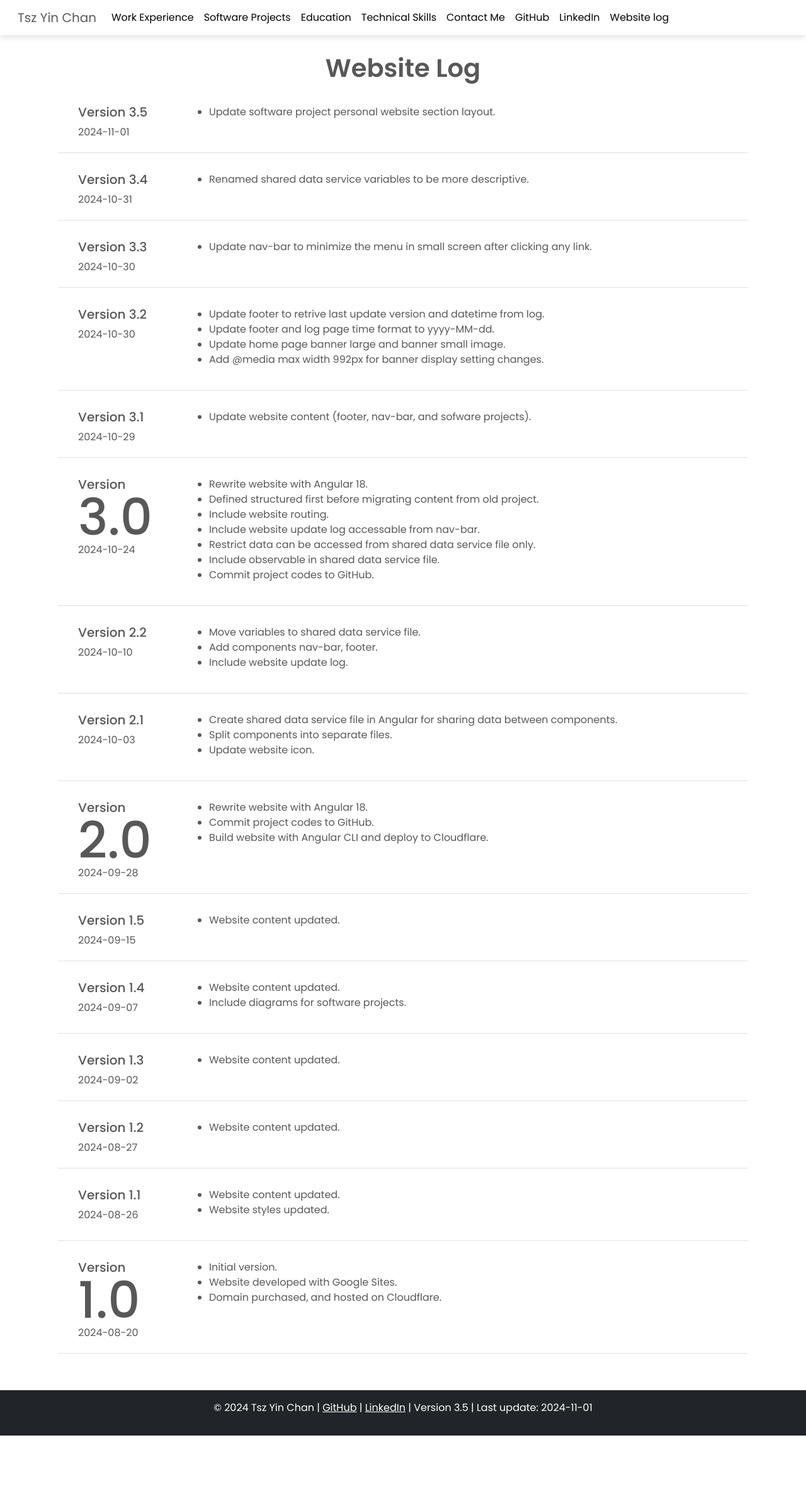
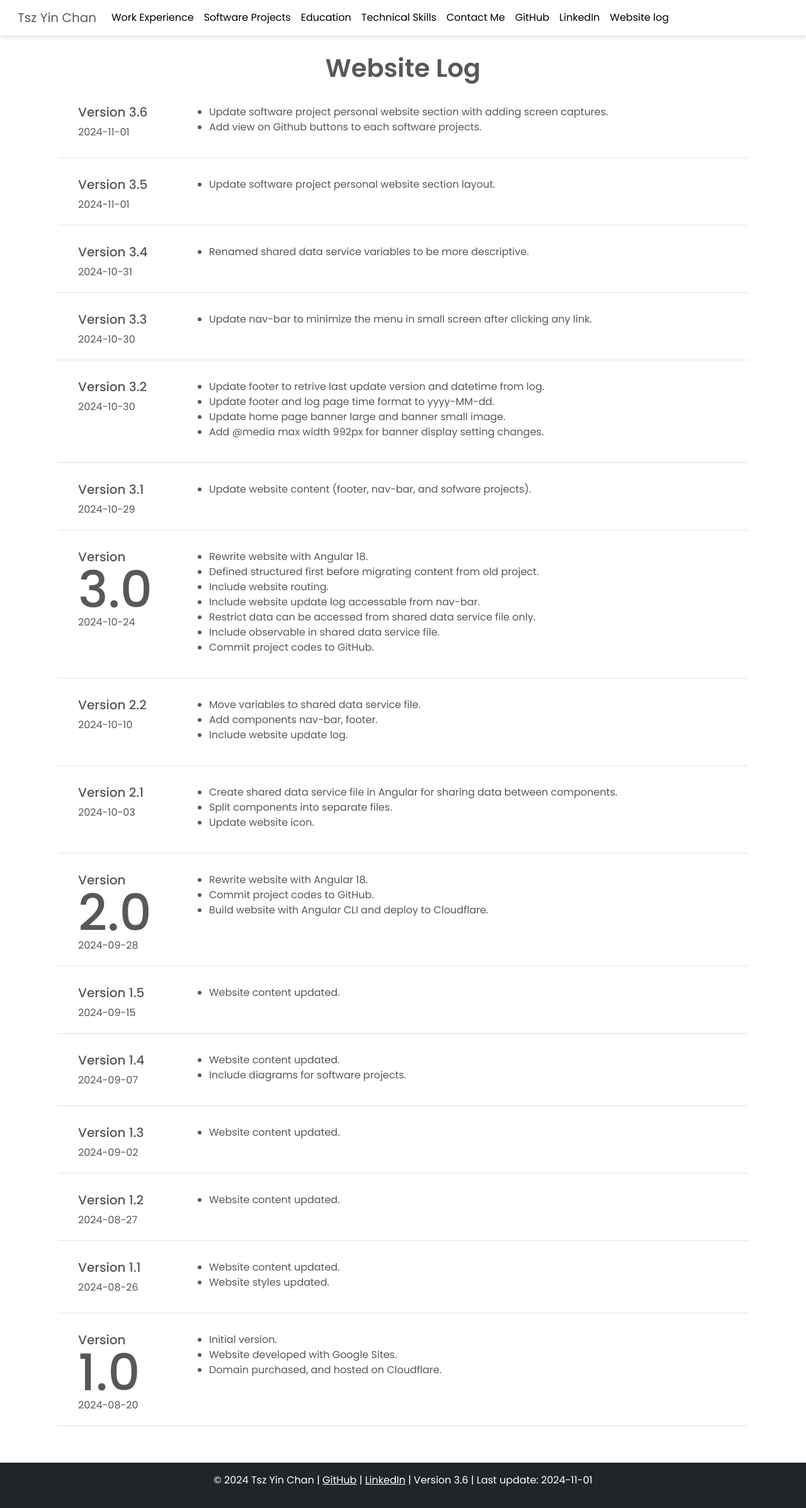
Before and after one commit to tychan9626/ty-personal-website-3, an Angular app: page /log in a window 1280 px wide. Shown: the whole page at 63% size. Before the commit the page ends 2279 px from the top, so only its background shows below. Built offline with nearby package versions, Linux system fonts and the light colour scheme.

Commit message:
ver3.6-software project add screen cap and add view on github buttons.

```diff
--- a/src/app/home/home.component.css
+++ b/src/app/home/home.component.css
@@ -161,7 +161,7 @@
     border-bottom-left-radius: 50px;
     border-bottom-right-radius: 50px;
 }
-.home-dp22 {
+.home-dp21, .home-dp22 {
     padding-top: 50px;
     padding-right: 50px;
     padding-bottom: 50px;
--- a/src/app/home/home.component.html
+++ b/src/app/home/home.component.html
@@ -132,10 +132,9 @@
   @if (project.link.length > 0) {
   <div class="d-flex justify-content-center">
     <button class="tybtn btn btn-primary" (click)="navigateURL(project.link)" target="_blank">
-      View source code on GitHub
+      View on GitHub
     </button>
   </div>
-
   }
   <div class="home-software-projects-dp21 row">
     @for (desc of project.description; track $index) {
@@ -149,15 +148,33 @@
       }
     </div>
     }
-
   </div>
-
-
+  <div class="container bg-light">
+    <div class="home-dp21">
+      <h5>Screen captures</h5>
+      @if (project.screenCaptureLinks.length > 0) {
+      <div class="row">
+        @for (img of project.screenCaptureLinks; track $index) {
+        <div class="col-sm">
+          <img src="{{ img }}" class="img-fluid img-thumbnail">
+        </div>
+        }
+      </div>
+      }
+    </div>
+  </div>
 </div>
-
 } @else if (project.displayCode == "dp22") {
 <div class="container">
   <h1 class="py-1 text-center">{{ project.name }}</h1>
+  @if (project.link.length > 0) {
+  <div class="d-flex justify-content-center">
+    <button class="tybtn btn btn-primary" (click)="navigateURL(project.link)" target="_blank">
+      View on GitHub
+    </button>
+  </div>
+  <br>
+  }
   <div class="home-dp22 bg-light">
     <ul>
       @for (description of project.description; track $index) {
--- a/src/app/shared-data.service.ts
+++ b/src/app/shared-data.service.ts
@@ -269,7 +269,7 @@ export class SharedDataService {
           '<b>Database</b>: <br>MongoDB (Dynamically access and modify personal data)',
           '<b>Design and Styling</b>: <br>CSS animations, media queries for adaptive layouts, Bootstrap’s grid system for responsive behavior'
         ],
-        link: 'https://github.com/tychan9626/AI-powered-Video-Super-Resolution-Tool-based-on-Convolutional-Neural-Network',
+        link: 'https://github.com/tychan9626/ty-personal-website-3',
         screenCaptureLinks: [
           'proj-personal-website-home-page.png',
           'proj-personal-website-home-page2.png'
@@ -450,6 +450,15 @@ export class SharedDataService {
       displayCode: 'dp41',
       logDetails: [
         {
+          version: '3.6',
+          date: '2024-11-01',
+          description: [
+            'Update software project personal website section with adding screen captures.',
+            'Add view on Github buttons to each software projects.',
+          ],
+          critical: false,
+        },
+        {
           version: '3.5',
           date: '2024-11-01',
           description: [
```
